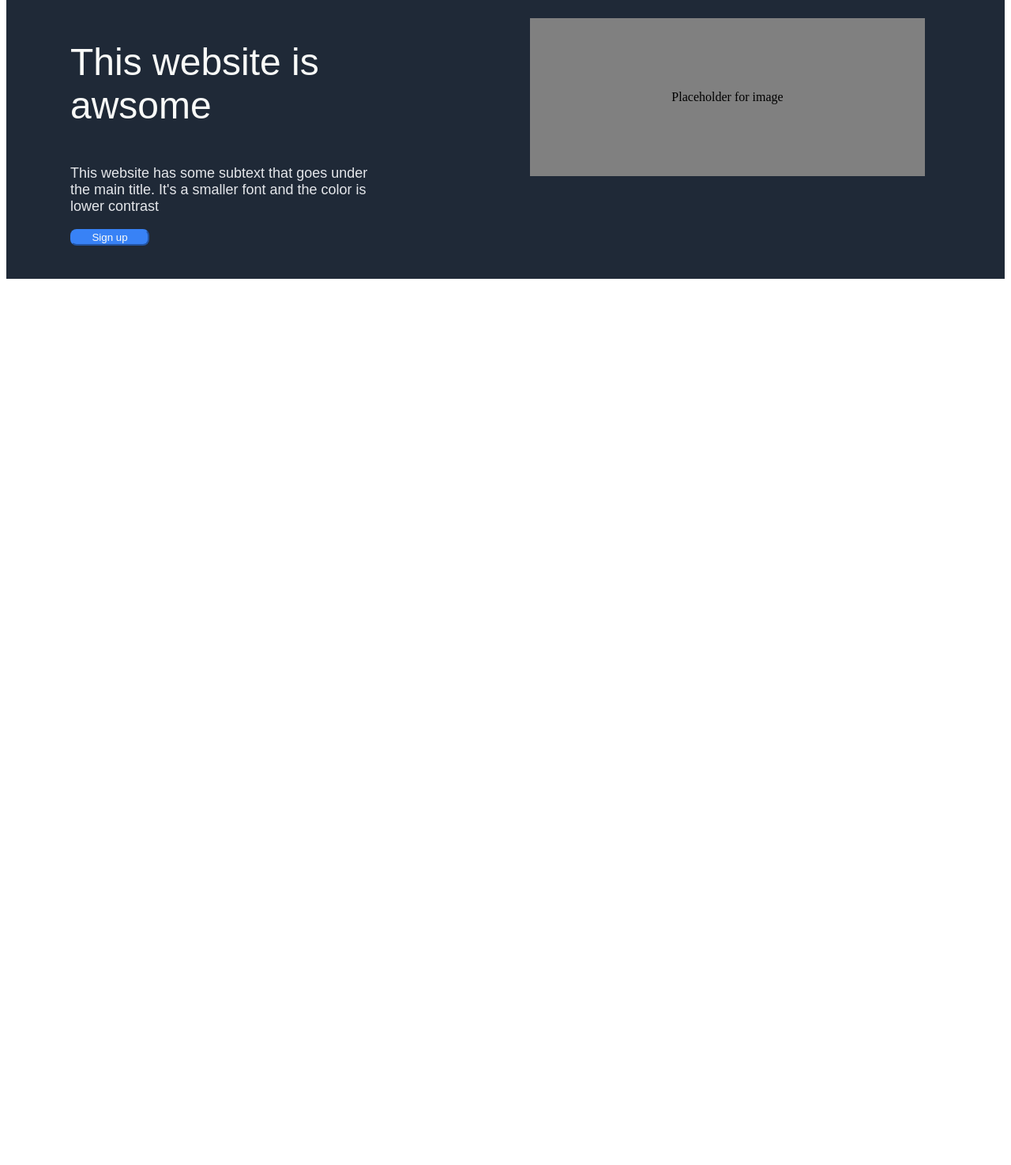
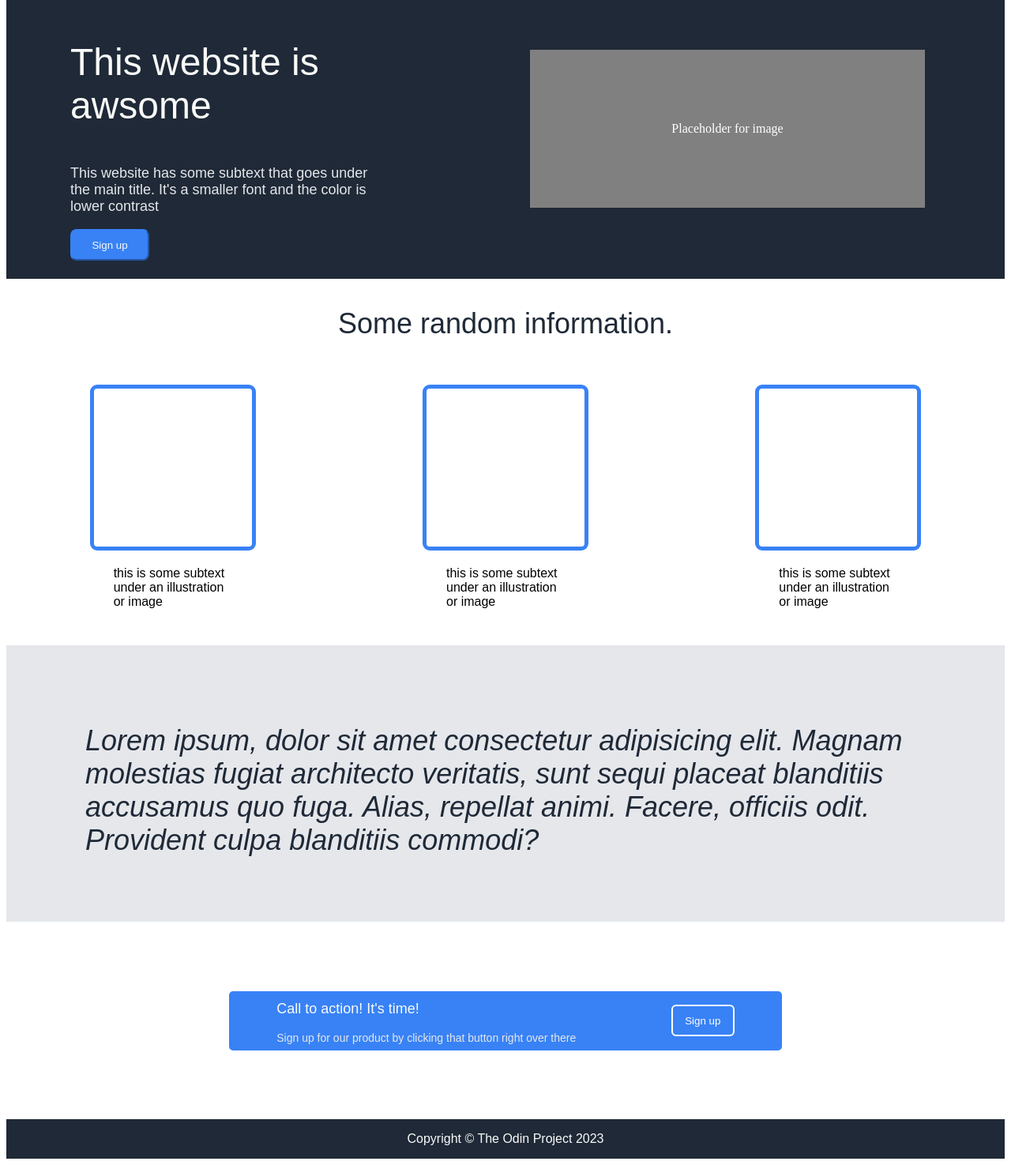
Before and after one commit to GalicIvan/Odin-project-Landing-page, a plain HTML site: page index.html in a window 1280 px wide. Shown: the part 63-1538 px from the top of the page at 79% size. Before the commit the page ends 800 px from the top, so only its background shows below. Drawn offline with Linux system fonts and the light colour scheme.

Commit message:
Finishing project

```diff
--- a/index.html
+++ b/index.html
@@ -25,5 +25,35 @@
             <p class="awsome__img-text">Placeholder for image</p>
         </div>
     </div>
+    <div class="boxes__text"><p>Some random information.</p></div>
+    <div class="boxes">
+        <div class="boxes__box">
+            <div class="boxes__box-blank"></div>
+            <p class="boxes__box-text">this is some subtext under an illustration or image</p>
+        </div>
+        <div class="boxes__box">
+            <div class="boxes__box-blank"></div>
+            <p class="boxes__box-text">this is some subtext under an illustration or image</p>
+        </div>
+        <div class="boxes__box">
+            <div class="boxes__box-blank"></div>
+            <p class="boxes__box-text">this is some subtext under an illustration or image</p>
+        </div>
+    </div>
+    <div class="thor">
+        Lorem ipsum, dolor sit amet consectetur adipisicing elit. Magnam molestias fugiat architecto veritatis, sunt sequi placeat blanditiis accusamus quo fuga. Alias, repellat animi. Facere, officiis odit. Provident culpa blanditiis commodi?
+    </div>
+    <div class="action">
+        <div class="action__box">
+            <div class="action__box-left">
+                <p class="action__box-time">Call to action! It's time!</p>
+                <p class="action__box-text">Sign up for our product by clicking that button right over there</p>
+            </div>
+            <button class="button">Sign up</button>
+        </div>
+    </div>
+    <div class="footer">
+        <p class="footer__copyright">Copyright &copy; The Odin Project 2023</p>
+    </div>
 </body>
 </html>
--- a/style.css
+++ b/style.css
@@ -51,15 +51,110 @@
     border-radius: 8px;
     border-color: #3882F6;
     width: 100px;
+    height: 40px;
     color: #F9FAF8;
 }
 
 .awsome__img {
     display: flex;
     margin: 20px;
+    margin-top: 60px;
     width: 500px;
     height: 200px;
     background-color: grey;
     align-items: center;
     justify-content: center;
+    color: white;
 }
+
+.boxes__text {
+    font: 36px extra-bold;
+    color: #1F2937;
+    font-family: sans-serif;
+    display: flex;
+    justify-content: center;
+}
+
+.boxes {
+    display: flex;
+    height: 350px;
+    justify-content: space-around;
+}
+
+.boxes__box-blank {
+    border: 5px solid #3882F6;
+    border-radius: 9px;
+    margin: 20px;
+    height: 200px;
+    width: 200px;
+    display: flex;
+}
+
+.boxes__box-text {
+    width: 150px;
+    display: flex;
+    justify-content: center;
+    padding-left: 50px;
+    font-style: light;
+    font-family: sans-serif;
+}
+
+.thor {
+    height: 150px;
+    background-color: #e5e7eb;
+    font-size: 36px;
+    font-style: italic;
+    color: #1F2937;
+    font-family: sans-serif;
+    padding: 100px;
+}
+
+.action {
+    height: 250px;
+    display: flex;
+    justify-content: center;
+    align-items: center;
+}
+
+.action__box {
+    height: 75px;
+    width: 700px;
+    background-color: #3882F6;
+    border-radius: 5px;
+    display: flex;
+    flex-direction: row;
+    justify-content: space-around;
+    align-items: center;
+}
+
+.action__box-time {
+    font: 18px extra-bold;
+    color:#F9FAF8;
+    font-family: sans-serif;
+}
+
+.action__box-text {
+    font-family: sans-serif;
+    font-size: 14px;
+    color: #e5e7eb;
+}
+
+.button {
+    background-color: #3882F6;
+    border: 2px solid white;
+    border-radius: 6px;
+    color: white;
+    width: 80px;
+    height: 40px;
+}
+
+.footer {
+    height: 50px;
+    background-color: #1F2937;
+    font-family: sans-serif;
+    display: flex;
+    justify-content: center;
+    align-items: center;
+    margin: 0px;
+    color: #F9FAF8;
+}
```
